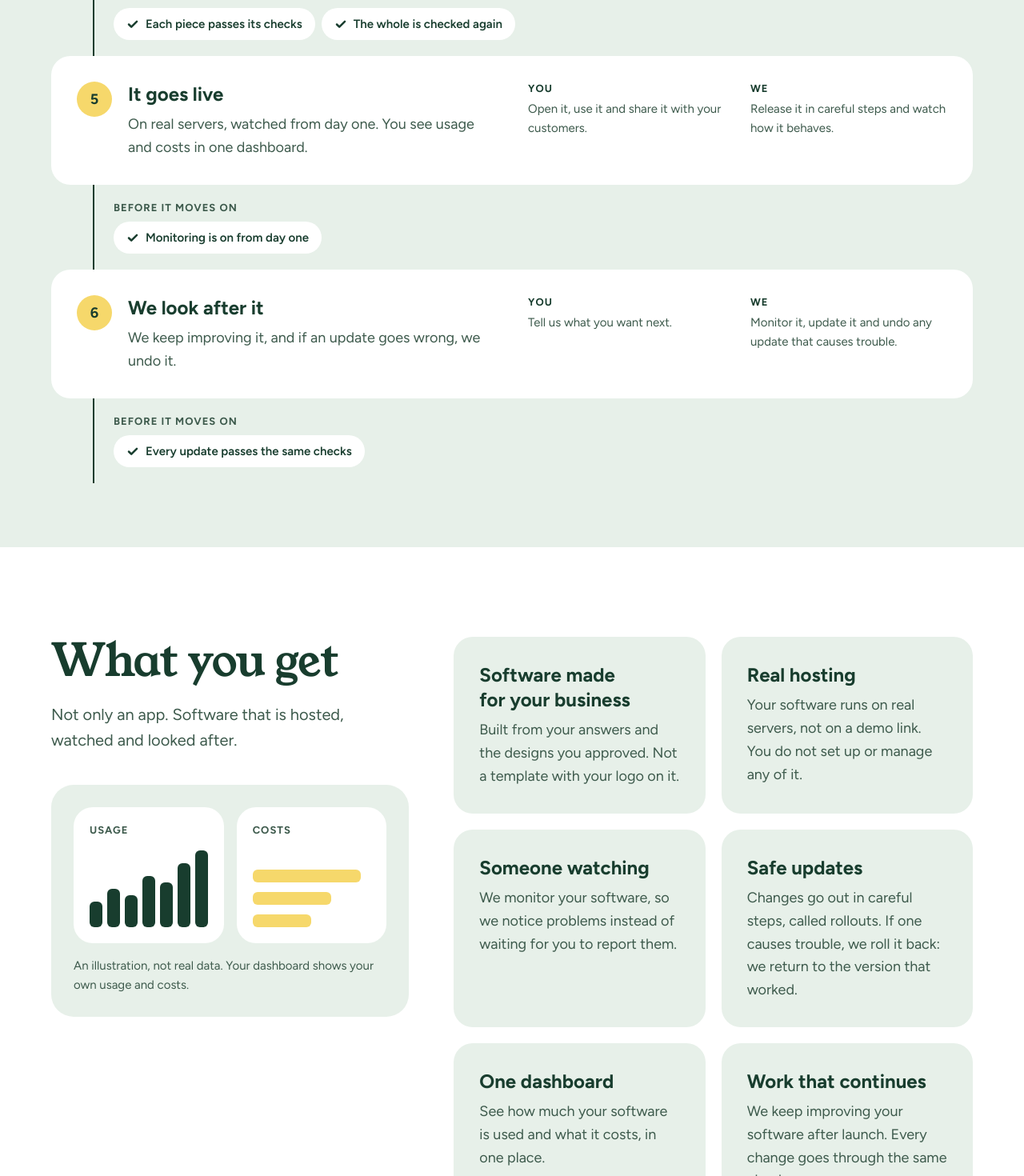
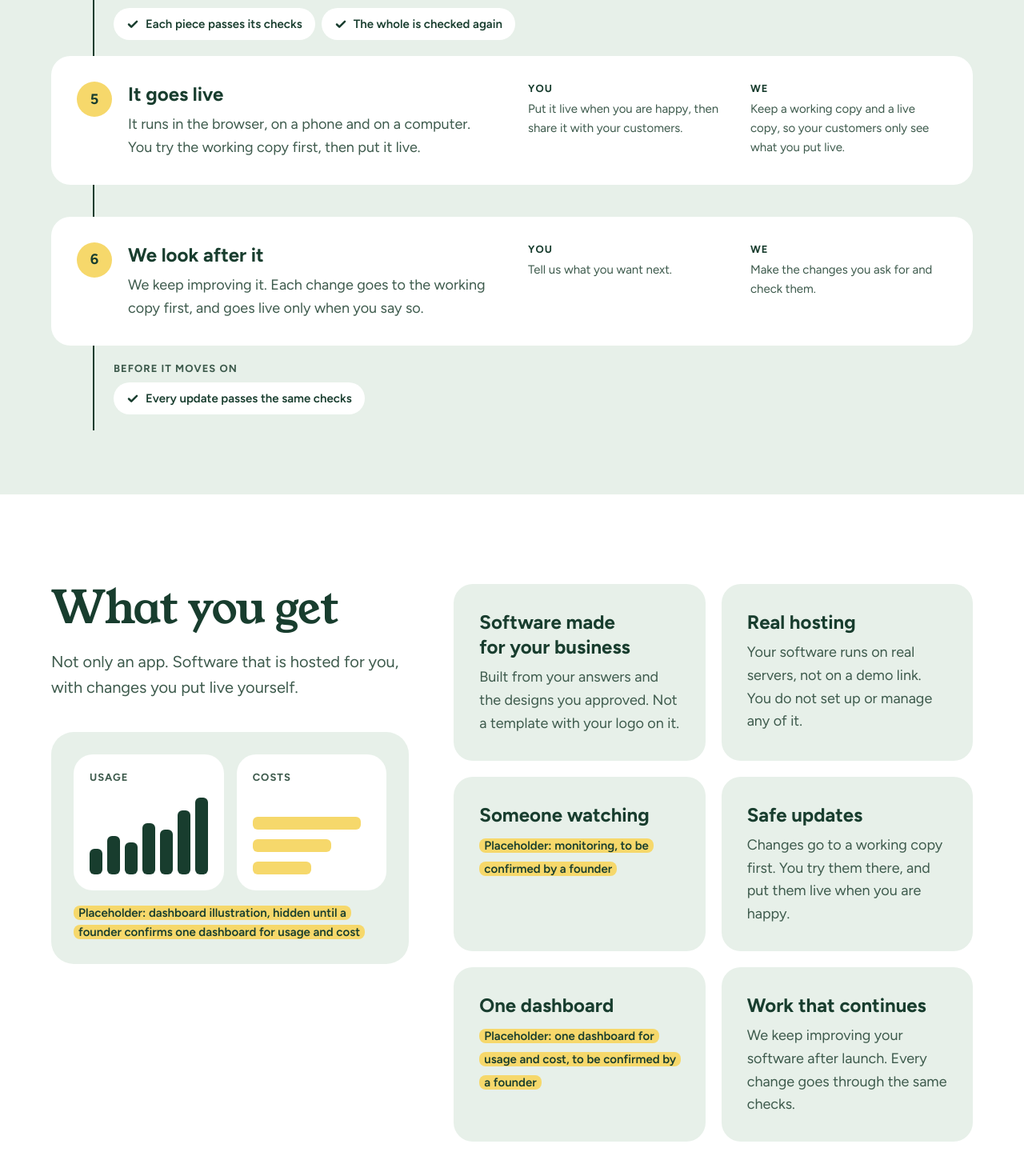
Before and after one commit to schmeide/schmeide.com, a Next.js app: page / in a window 1280 px wide. Shown: the part 3500-4970 px from the top of the page at 80% size. Built offline with nearby package versions, Linux system fonts and the light colour scheme; no server answers.

Commit message:
feat(56): keep home page claims to what the app does today
Signed-off-by: James Orson <jamesaorson@gmail.com>

```diff
--- a/src/components/sections/dashboard-preview.tsx
+++ b/src/components/sections/dashboard-preview.tsx
@@ -1,3 +1,4 @@
+import { CopyText } from "@/components/ui/copy-text";
 import type { DashboardPreviewContent } from "@/content";
 import { cx } from "@/lib/cx";
 
@@ -51,7 +52,7 @@ export const DashboardPreview = ({ content }: DashboardPreviewProps) => (
       </div>
     </div>
     <figcaption className="text-small text-ink-muted">
-      {content.caption}
+      <CopyText copy={content.caption} />
     </figcaption>
   </figure>
 );
--- a/src/components/sections/what-you-get.tsx
+++ b/src/components/sections/what-you-get.tsx
@@ -29,7 +29,9 @@ export const WhatYouGet = ({ content }: WhatYouGetProps) => (
           tone="light"
           size="display-2"
         />
-        <DashboardPreview content={content.preview} />
+        {isShown(content.preview.caption) ? (
+          <DashboardPreview content={content.preview} />
+        ) : null}
       </div>
       <ul role="list" className="grid gap-5 sm:grid-cols-2 lg:col-span-7">
         {content.items
--- a/src/content/site.ts
+++ b/src/content/site.ts
@@ -153,20 +153,21 @@ export const site = {
         phase: "run",
         title: "It goes live",
         description:
-          "On real servers, watched from day one. You see usage and costs in one dashboard.",
-        ownerDoes: "Open it, use it and share it with your customers.",
-        weDo: "Release it in careful steps and watch how it behaves.",
+          "It runs in the browser, on a phone and on a computer. You try the working copy first, then put it live.",
+        ownerDoes:
+          "Put it live when you are happy, then share it with your customers.",
+        weDo: "Keep a working copy and a live copy, so your customers only see what you put live.",
         isApprovalGate: false,
-        checks: ["Monitoring is on from day one"],
+        checks: [],
       },
       {
         id: "care",
         phase: "run",
         title: "We look after it",
         description:
-          "We keep improving it, and if an update goes wrong, we undo it.",
+          "We keep improving it. Each change goes to the working copy first, and goes live only when you say so.",
         ownerDoes: "Tell us what you want next.",
-        weDo: "Monitor it, update it and undo any update that causes trouble.",
+        weDo: "Make the changes you ask for and check them.",
         isApprovalGate: false,
         checks: ["Every update passes the same checks"],
       },
@@ -175,7 +176,7 @@ export const site = {
 
   whatYouGet: {
     heading: "What you get",
-    lead: "Not only an app. Software that is hosted, watched and looked after.",
+    lead: "Not only an app. Software that is hosted for you, with changes you put live yourself.",
     items: [
       {
         title: "Software made for your business",
@@ -187,15 +188,17 @@ export const site = {
       },
       {
         title: "Someone watching",
-        body: "We monitor your software, so we notice problems instead of waiting for you to report them.",
+        body: placeholder("monitoring, to be confirmed by a founder"),
       },
       {
         title: "Safe updates",
-        body: "Changes go out in careful steps, called rollouts. If one causes trouble, we roll it back: we return to the version that worked.",
+        body: "Changes go to a working copy first. You try them there, and put them live when you are happy.",
       },
       {
         title: "One dashboard",
-        body: "See how much your software is used and what it costs, in one place.",
+        body: placeholder(
+          "one dashboard for usage and cost, to be confirmed by a founder",
+        ),
       },
       {
         title: "Work that continues",
@@ -205,8 +208,9 @@ export const site = {
     preview: {
       usageLabel: "Usage",
       costLabel: "Costs",
-      caption:
-        "An illustration, not real data. Your dashboard shows your own usage and costs.",
+      caption: placeholder(
+        "dashboard illustration, hidden until a founder confirms one dashboard for usage and cost",
+      ),
     },
   },
 
@@ -319,10 +323,12 @@ export const site = {
       },
       {
         question: "What happens if something breaks?",
-        answer: placeholder(
-          "support details",
-          "We monitor it, and we can roll back a bad update.",
-        ),
+        answer: placeholder("support details, monitoring and rollback"),
+      },
+      {
+        question: "What can my software not do yet?",
+        answer:
+          "It runs in the browser, on a phone and on a computer. We do not make apps for the app stores, and it cannot connect to your other tools yet.",
       },
       {
         question: "Is there anything you will not build?",
--- a/src/content/types.ts
+++ b/src/content/types.ts
@@ -104,7 +104,7 @@ export type HowItWorksContent = SectionIntro & {
 export type DashboardPreviewContent = {
   readonly usageLabel: string;
   readonly costLabel: string;
-  readonly caption: string;
+  readonly caption: Copy;
 };
 
 export type WhatYouGetContent = SectionIntro & {
```
